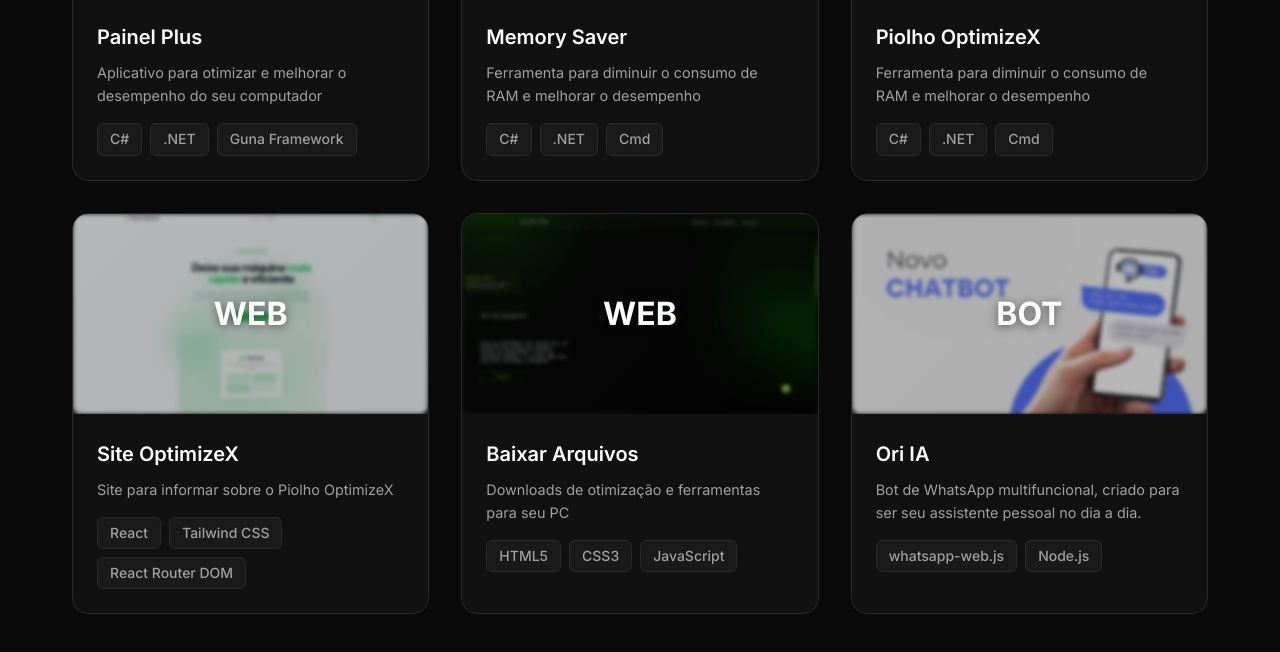
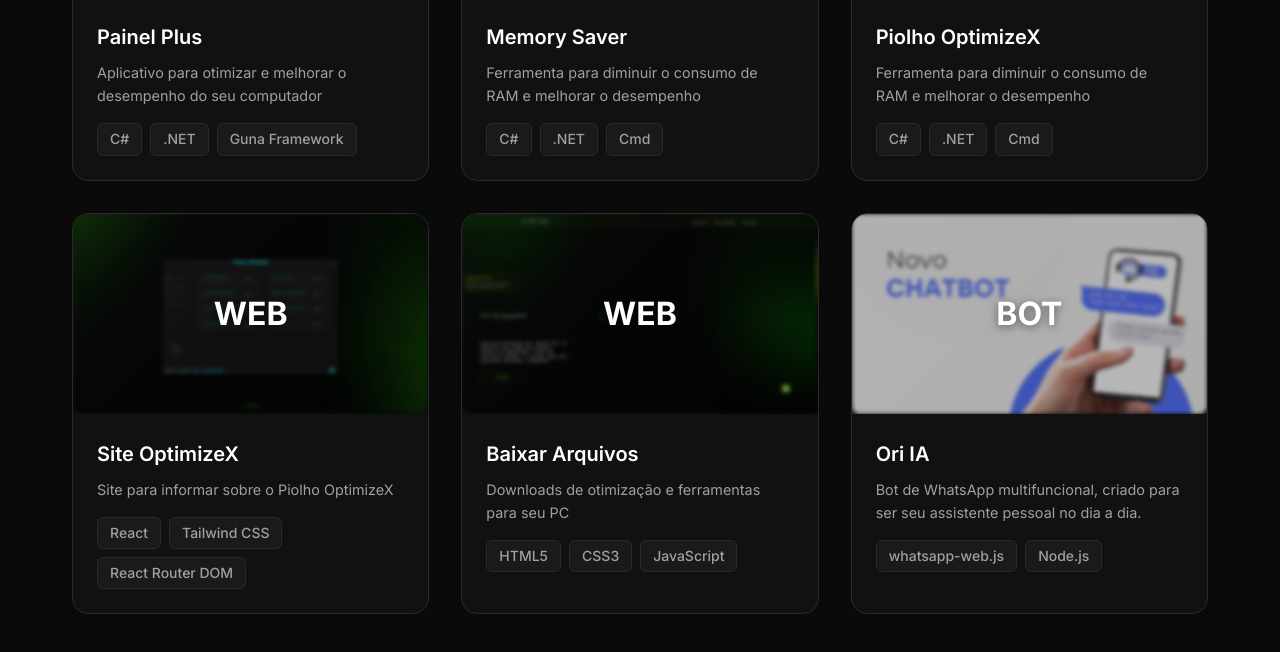
Before and after one commit to piolhocabuloso/Meu-repositorio, a plain HTML site: page work.html in a window 1280 px wide. Shown: the part 779-1431 px from the top of the page. Drawn offline with Linux system fonts and the light colour scheme; no server answers.

Commit message:
12 commit

```diff
--- a/work.html
+++ b/work.html
@@ -129,7 +129,7 @@
 
             <div class="project-card" data-category="web">
                 <div class="project-image">
-                    <img src="{AEFCC376-2BDB-4DA7-AAC3-FC67B98D2CD7}.png" alt="Visualizar imagem" class="project-img">
+                    <img src="awdinjawdaiwudjaw8d3huida.png" alt="Visualizar imagem" class="project-img">
                     <div class="project-placeholder">WEB</div>
                     <div class="project-overlay">
                         <div class="project-links">
```
Also changed, not shown: awdinjawdaiwudjaw8d3huida.png (renamed from awdinjawdaiwudjaw8d3hui.png.png).
